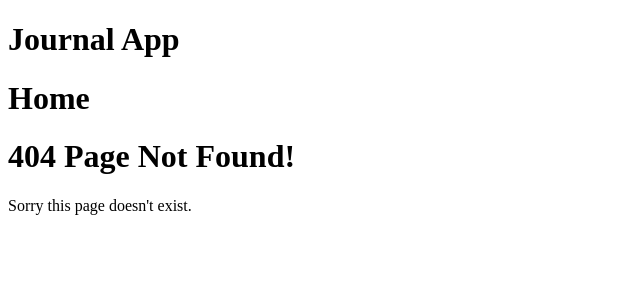
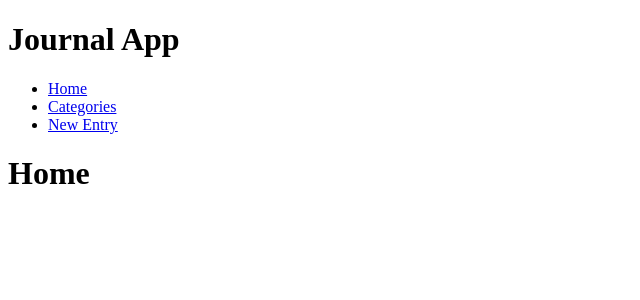
Before and after one commit to Insidium/journal-react-app, a React (Create React App) app: page / in a window 1280 px wide. Before the commit this address had no page. Shown: the top 300 px of the page, without its empty margins (0-640 px from the left). Built offline with nearby package versions, Linux system fonts and the light colour scheme.

Commit message:
Added switch to routes, added links for nav bar

```diff
--- a/src/App.js
+++ b/src/App.js
@@ -1,5 +1,5 @@
 import React from 'react';
-import { BrowserRouter, Route } from 'react-router-dom';
+import { BrowserRouter, Route, Switch, Link } from 'react-router-dom';
 import Home from './components/Home';
 import CategorySelection from './components/CategorySelection';
 import NewEntry from './components/NewEntry';
@@ -9,11 +9,25 @@ const App = () => {
 	return (
 		<div>
 			<h1>Journal App</h1>
+
 			<BrowserRouter>
-				<Route exact path='/' component={Home} />
-				<Route exact path='/category' component={CategorySelection} />
-				<Route exact path='/entry/new' component={NewEntry} />
-				<Route component={NotFound} />
+				<ul>
+					<li>
+						<Link to='/'>Home</Link>
+					</li>
+					<li>
+						<Link to='/category'>Categories</Link>
+					</li>
+					<li>
+						<Link to='/entry/new'>New Entry</Link>
+					</li>
+				</ul>
+				<Switch>
+					<Route exact path='/' component={Home} />
+					<Route exact path='/category' component={CategorySelection} />
+					<Route exact path='/entry/new' component={NewEntry} />
+					<Route component={NotFound} />
+				</Switch>
 			</BrowserRouter>
 		</div>
 	);
```
